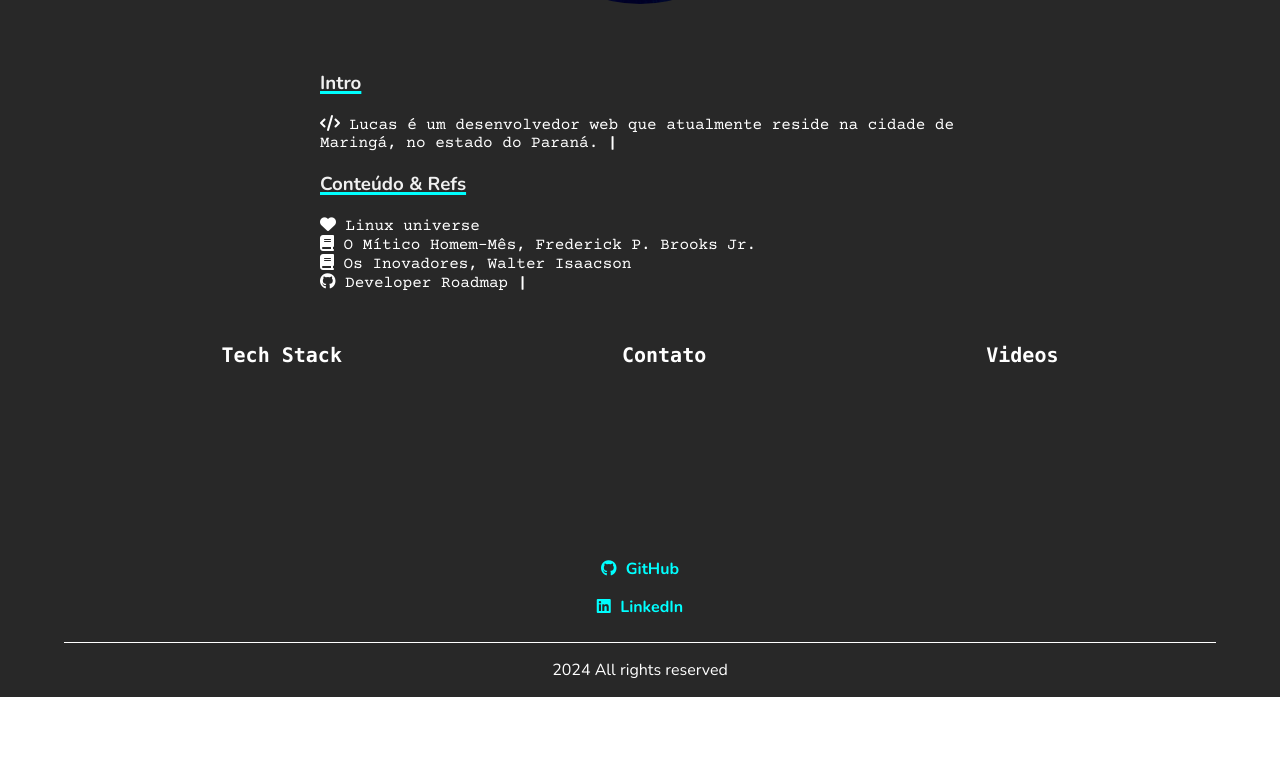
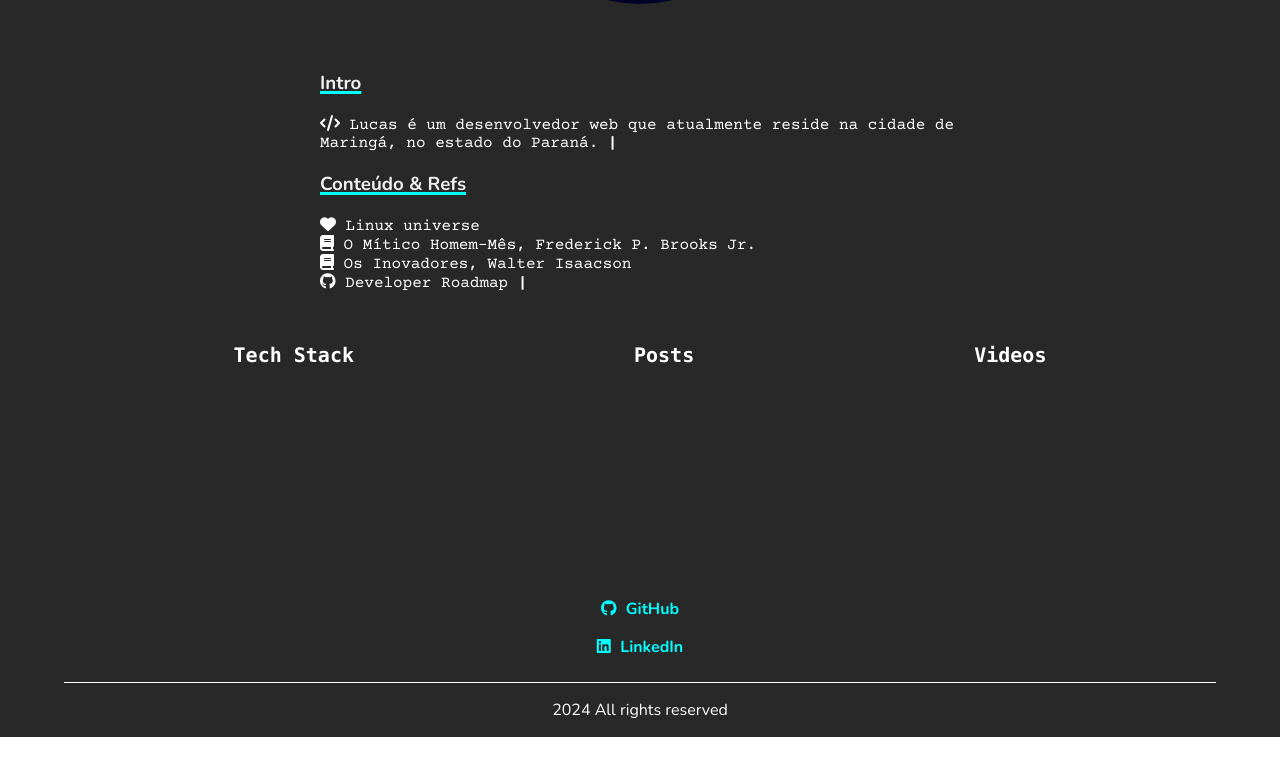
Before and after one commit to hashdefault/homepage, a Vue app: page / in a window 1280 px wide. Shown: the part 608-1384 px from the top of the page. Built offline with nearby package versions, Linux system fonts and the light colour scheme.

Commit message:
adiciona posts e eventos props

```diff
--- a/src/App.vue
+++ b/src/App.vue
@@ -9,8 +9,9 @@
   <div class="container">
     <HomeFoto />
     <HomeDescription />
-    <HoverButtons @activate="handleActivate" />
-    <TechStackDescription :isActive="isTechStackActive" />
+    <HoverButtons @activateTech="handleActivateTech" @activatePosts='handleActivatePosts' />
+    <TechStackDescription :isTechStackActive="isTechStackActive" />
+    <WritingPosts :isPostsActive="isWritingPostsActive" />
   </div>
   <div class="medias">
     <SocialMedia />
@@ -28,6 +29,7 @@ import FooterDescription from "./components/FooterDescription.vue";
 import SocialMedia from "./components/SocialMedia.vue";
 import NavBarHome from "./components/NavBarHome.vue";
 import TechStackDescription from "./components/TechStackDescription.vue";
+import WritingPosts from "./components/WritingPosts.vue";
 import HoverButtons from "./components/HoverButtons.vue";
 
 export default {
@@ -44,15 +46,20 @@ export default {
     NavBarHome,
     TechStackDescription,
     HoverButtons,
+    WritingPosts,
   },
   data() {
     return {
       isTechStackActive: false,
+      isWritingPostsActive: false,
     };
   },
   methods: {
-    handleActivate() {
+    handleActivateTech() {
       this.isTechStackActive = true;
+    },
+    handleActivatePosts() {
+      this.isWritingPostsActive = true;
     },
   },
 };
--- a/src/components/HoverButtons.vue
+++ b/src/components/HoverButtons.vue
@@ -1,8 +1,8 @@
 <template>
   <div class="description">
-    <a class="btn hovers" @click="activateDiv">Tech Stack</a>
-    <a  class="btn hovers">Contato</a>
-    <a class="btn hovers">Videos</a>
+    <a class="btn hovers" @click="activateDivTech">Tech Stack</a>
+    <a  class="btn hovers" @click="activateDivPosts">Posts</a>
+    <a class="btn hovers" @click="activateDivVideos">Videos</a>
   </div>
 </template>
 <script>
@@ -13,8 +13,14 @@ export default {
     return {};
   },
   methods: {
-    activateDiv() {
-      this.$emit("activate");
+    activateDivTech() {
+      this.$emit("activateTech");
+    },
+    activateDivPosts() {
+      this.$emit("activatePosts");
+    },
+    activateDivVideos() {
+      this.$emit("activateVideos");
     },
   },
   created() {},
--- a/src/components/TechStackDescription.vue
+++ b/src/components/TechStackDescription.vue
@@ -1,6 +1,6 @@
 <template>
   <div class="description">
-    <table class="table_container" :class="{ visible: isActive }">
+    <table class="table_container" :class="{ visible: isTechStackActive }">
       <tbody>
         <tr>
           <td class="desc_td">Frontend</td>
@@ -223,7 +223,7 @@ export default {
     this.importImages();
   },
   props: {
-    isActive: {
+    isTechStackActive: {
       type: Boolean,
       required: true,
     },
--- /dev/null
+++ b/src/components/WritingPosts.vue
@@ -0,0 +1,77 @@
+<template>
+  <div class="description" :class="{ visible: isPostsActive }">
+    <article class="art">
+      <h3>ano 2024, 09 de janeiro</h3>
+      <p>
+        Para este ano planejei e tracei algumas metas e objetivos mais
+        ambiciosos do que os últimos que estive buscando na minha carreira,
+        pretendo trabalhar e conhecer mais pessoas e ferramentas de tecnologia
+        esse ano, será muito lento e árduo, mas é como deve ser. Entre as
+        principais ferramentas que quero me interar sobre I.A. está no topo da
+        lista, com o mercado cada vez mais tendendo para este nicho, sendo um
+        profissional de técnologia não se deve deixar de lado um assunto tão
+        recorrente na atualidade. Novos repositórios e contribuições no github
+        também fazem parte das metas incluídas para este ano.
+      </p>
+    </article>
+  </div>
+</template>
+<script>
+export default {
+  name: "WritingPosts",
+  mounted() {},
+
+  data() {
+    return {
+    };
+  },
+  props: {
+    isPostsActive: {
+      type: Boolean,
+      required: true,
+    },
+  },
+  methods: {},
+};
+</script>
+
+<!-- Add "scoped" attribute to limit CSS to this component only -->
+<style scoped>
+@import url("https://fonts.googleapis.com/css2?family=Courier+Prime:ital,wght@0,400;0,700;1,400;1,700&family=VT323&display=swap");
+
+.description {
+  padding: 20px;
+  justify-content: flex-start;
+  color: white;
+  font-family: "Courier Prime";
+  width: 100%;
+  display: flex;
+  align-self: center;
+  flex-direction: column;
+  align-items: center;
+  flex: 1;
+  overflow: hidden;
+  transition: opacity 2s, max-height 2s;
+  max-height: 0;
+}
+.art {
+  color: white;
+  font-family: "Courier Prime";
+  width: 100%;
+  margin: 0 10%;
+}
+.art p {
+
+}
+.description.visible {
+  max-height: 700px;
+  opacity: 1;
+}
+
+@media (max-width: 768px) {
+  .description {
+    width: 90%;
+    padding: 0;
+  }
+}
+</style>
```
